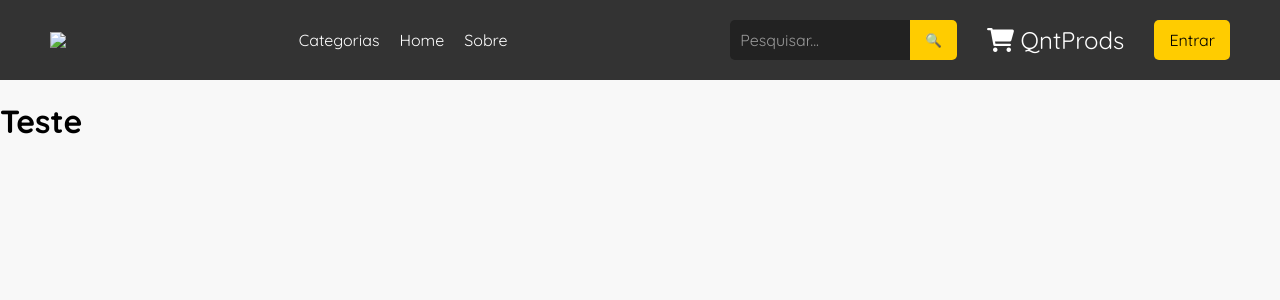
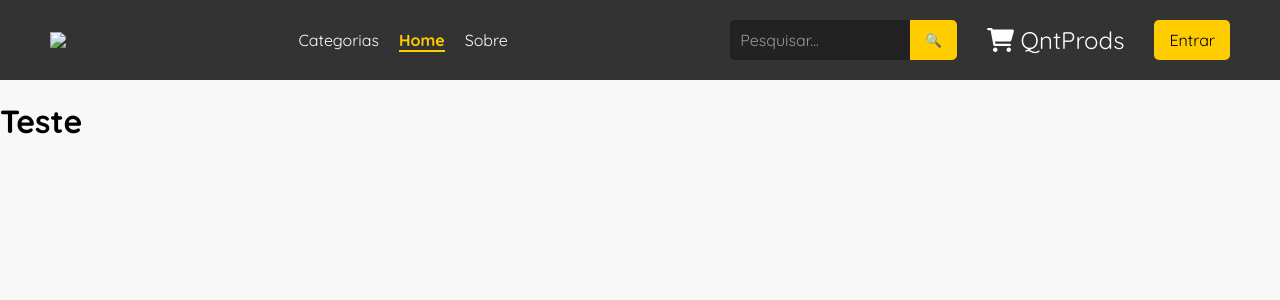
Before and after one commit to ThomasNicholas21/ProjetoEcommerce, a Django app: page /index/ in a window 1280 px wide. Shown: the top 300 px of the page. Run offline with Django 4.2, Linux system fonts and the light colour scheme; data that the repository does not hold is empty.

Commit message:
style: estilizando .active

```diff
--- a/application/ecommerce/static/global/css/style.css
+++ b/application/ecommerce/static/global/css/style.css
@@ -52,6 +52,12 @@ header {
 
 .nav-links li a:hover {
     color: #ffcc00;
+}
+
+.nav-links li.active a {
+    color: #ffcc00; /* Destacar a aba ativa */
+    font-weight: bold;
+    border-bottom: 2px solid #ffcc00;
 }
 
 .header-icons {
```
